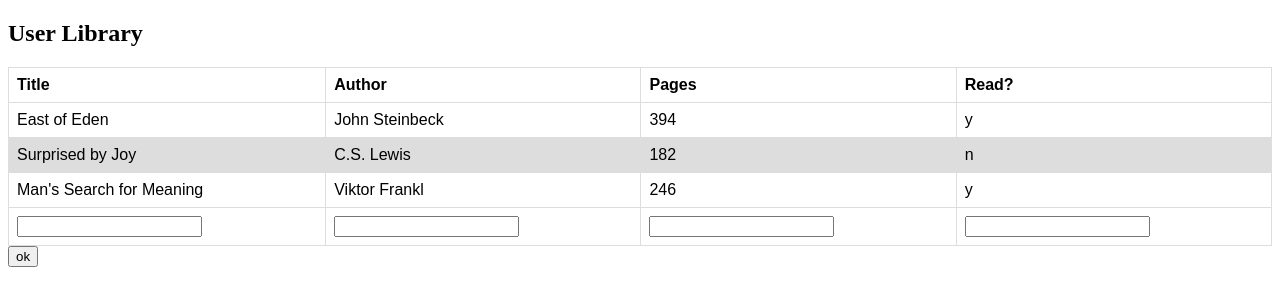
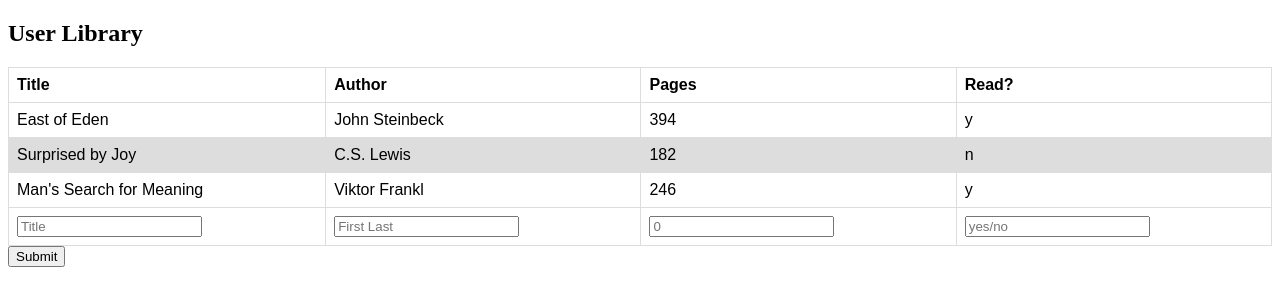
Before and after one commit to ajcollins95/top-js-library, a plain HTML site: page index.html in a window 1280 px wide. Drawn offline with Linux system fonts and the light colour scheme.

Commit message:
added placeholder text

```diff
--- a/index.html
+++ b/index.html
@@ -27,15 +27,21 @@
             </tr>
             <tfoot>
                 <tr>
-                    <th> <input type="text" name="title" form="my_form" /> </th>
-                    <th> <input type="text" name="author" form="my_form" /> </th>
-                    <th> <input type="text" name="pages" form="my_form" /> </th>
-                    <th> <input type="text" name="read" form="my_form" /> </th>
+                    <th> <input type="text" name="title" form="my_form"
+                          placeholder='Title'/></th>
+                    <th> <input type="text" name="author" form="my_form"
+                          placeholder='First Last' /></th>
+                    <th> <input type="text" name="pages" form="my_form"
+                          placeholder='0' /></th>
+                    <th> <input type="text" name="read" form="my_form"
+                          placeholder='yes/no' /></th>
                 </tr>
             </tfoot>
         </table>
-        <button type="button" form="my_form">ok</button>
-
+        <input type="submit" value="Submit" form="my_form">
+        <!--
+        <button type="button" form="my_form">Add Book</button>
+        -->
 
         <!--[if lt IE 7]>
             <p class="browsehappy">You are using an <strong>outdated</strong> browser. Please <a href="#">upgrade your browser</a> to improve your experience.</p>
```
